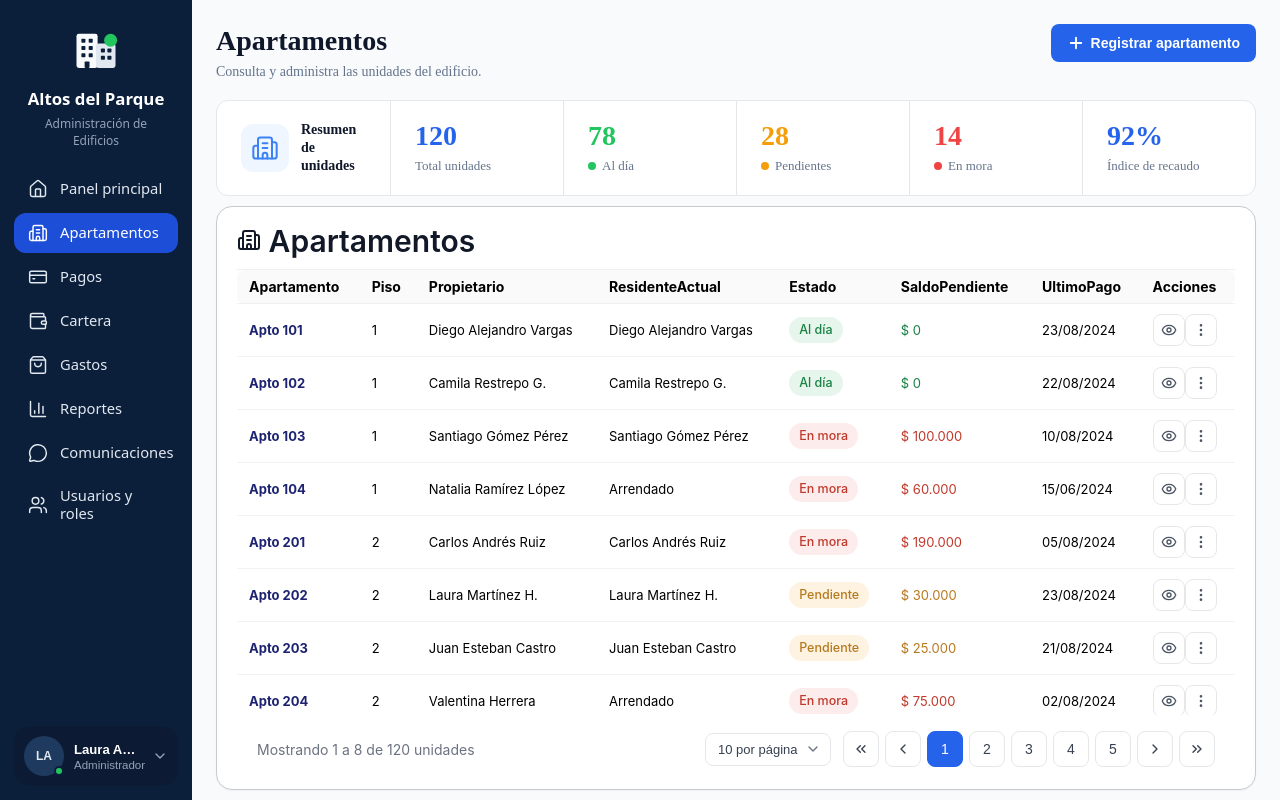
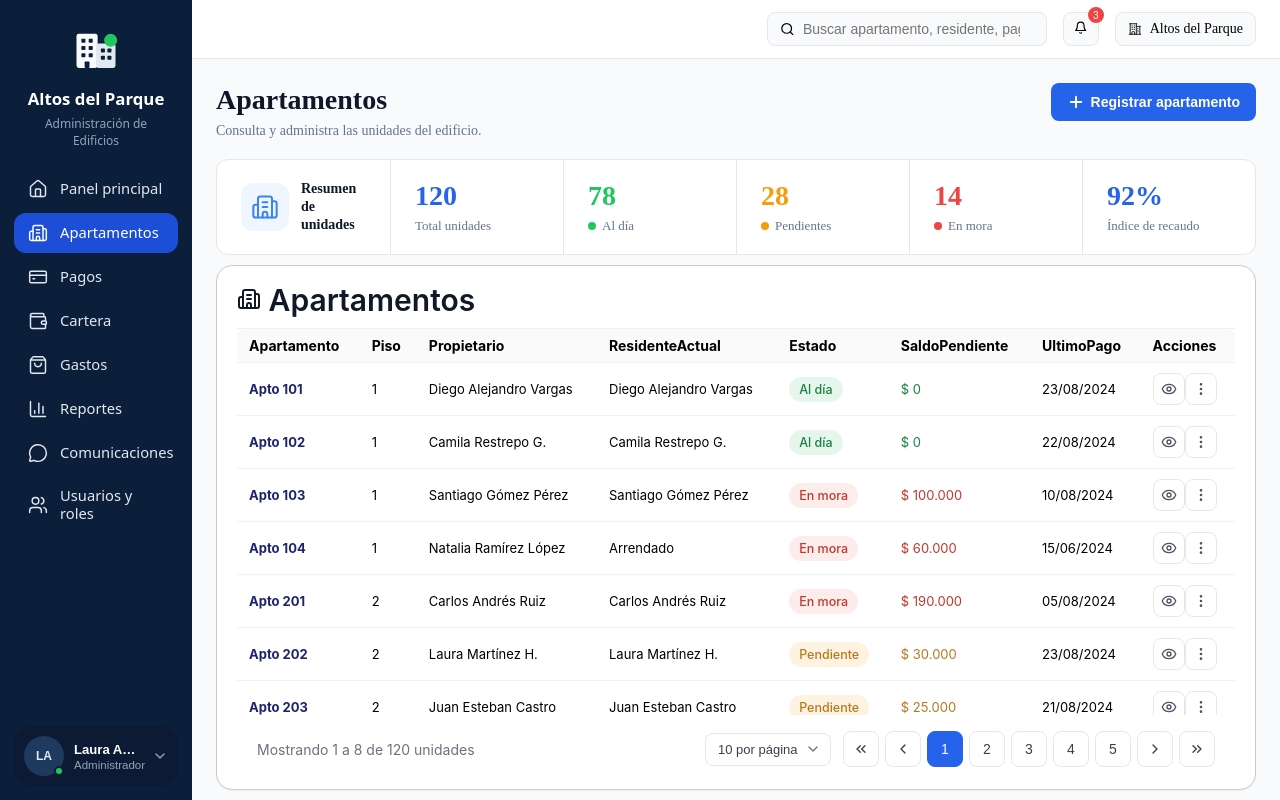
Before and after one commit to StartupName/admin-software, a React (Vite) app: page /apartments in a window 1280 px wide. Built offline with nearby package versions, Linux system fonts and the light colour scheme.

Commit message:
feat(component-top-navigation): reuse top navigation component
- Reuse dashboard TopNavigation with test data via props.

- Test data in TopNavigation/example_data.json.

```diff
--- a/src/modules/apartments/Apartments.jsx
+++ b/src/modules/apartments/Apartments.jsx
@@ -7,6 +7,8 @@ import {
 import './Apartments.css'
 import NavigationComponent from '../../common/components/NavigationComponent/NavigationComponent'
 import SummaryComponent from './components/SummaryComponent/SummaryComponent'
+import TopNavigationComponent from '../dashboard/components/topNavigationComponent/topNavigationComponent'
+import topNavData from './components/TopNavigation/example_data.json'
 import TableComponent from '../dashboard/components/TableComponent/TableComponent'
 import exampleData from './components/TableComponent/data/example_data.json'
 
@@ -112,6 +114,10 @@ function Apartments() {
 
   return (
     <>
+      <TopNavigationComponent
+        organizationName={topNavData.organizationName}
+        notificationCount={topNavData.notificationCount}
+      />
       <SummaryComponent values={[120, 78, 28, 14, 92]} />
       <div className="apartments_table">
         <TableComponent
--- /dev/null
+++ b/src/modules/apartments/components/TopNavigation/example_data.json
@@ -0,0 +1,4 @@
+{
+  "organizationName": "Altos del Parque",
+  "notificationCount": 3
+}
```
